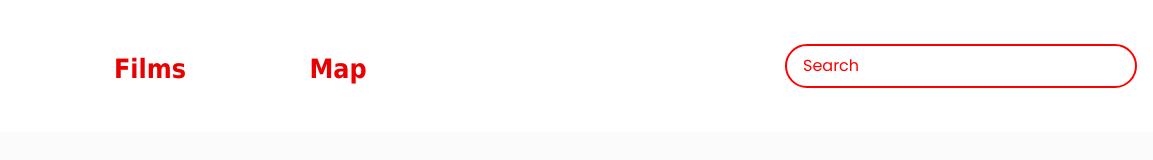
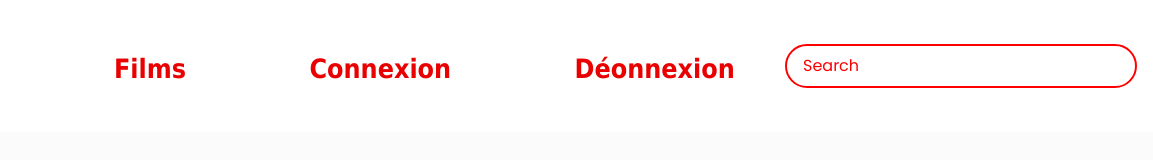
Before and after one commit to LucaGambera/133, a plain HTML site: page Code/Matteo/Service_Client/index.html in a window 1280 px wide. Shown: the full height of the page, 127-1280 px from the left. Drawn offline with nearby package versions, Linux system fonts and the light colour scheme; no server answers.

Commit message:
index2ok

```diff
--- a/Code/Matteo/Service_Client/index.html
+++ b/Code/Matteo/Service_Client/index.html
@@ -52,11 +52,17 @@
                 <a class="nav-link" id="film">Films</a>
             </li>
         </ul>
+        <ul class="navbar-nav ">
+            <li class="nav-item">
+                <a class="nav-link" id="connexion">Connexion</a>
+            </li>
+        </ul>
         <ul class="navbar-nav me-auto mb-2 mb-lg-3">
             <li class="nav-item">
-                <a class="nav-link" id="map">Map</a>
+                <a class="nav-link" id="déonnexion">Déonnexion</a>
             </li>
         </ul>
+
         <!--barre de recherche-->
         <form id="form">
             <input autocomplete="off" type="text" placeholder="Search" id="search" class="search">
```
